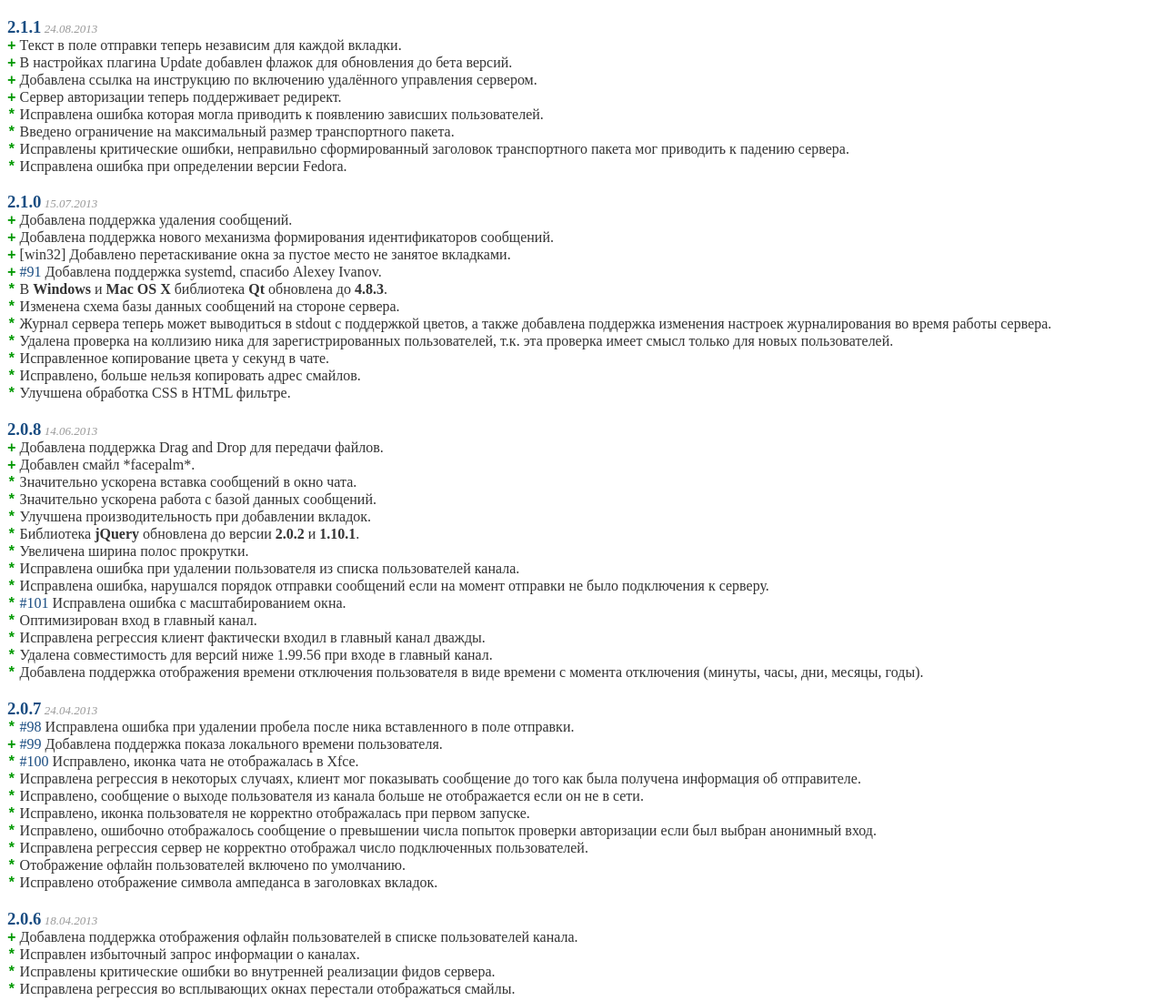
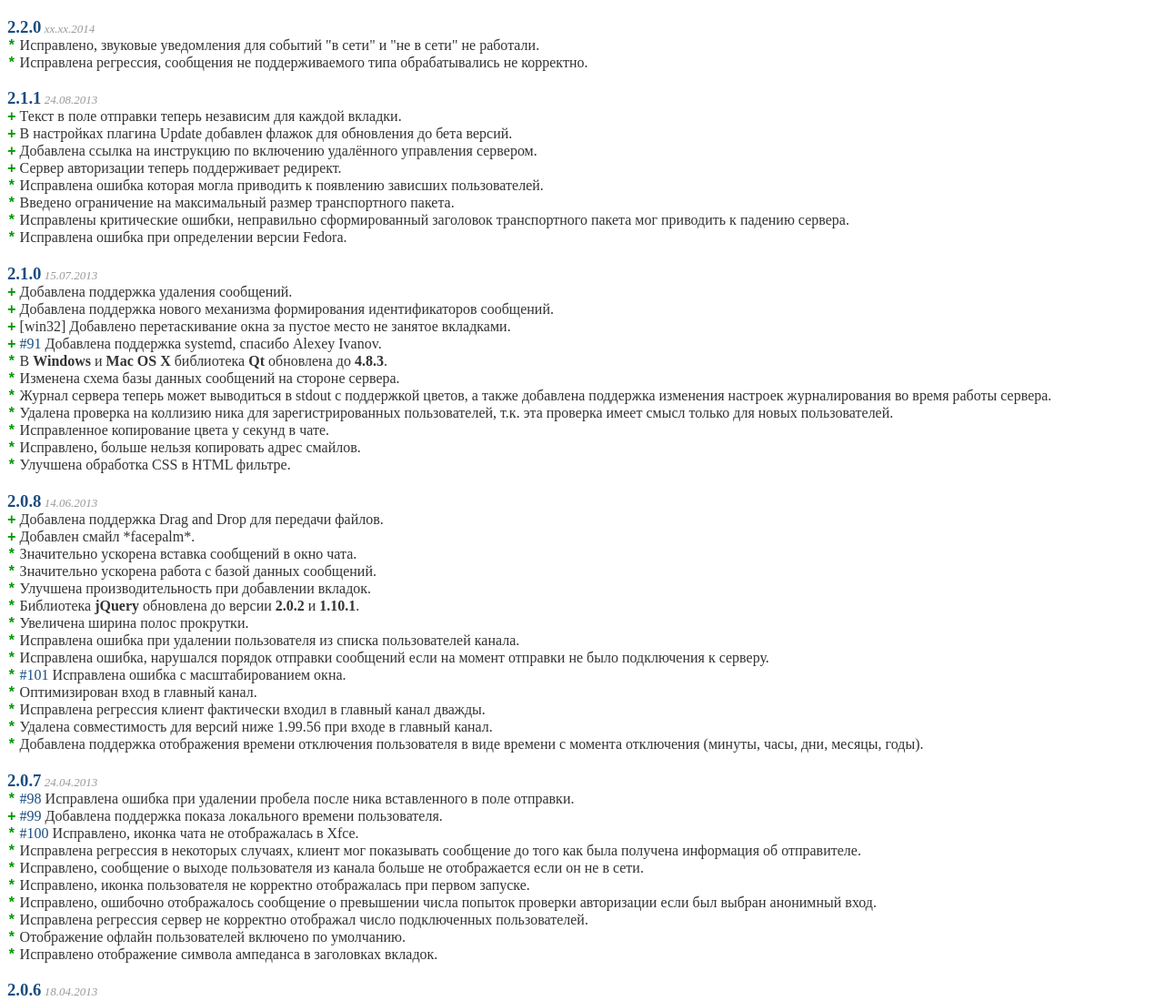
Before and after one commit to impomezia/schat, a plain HTML site: page res/doc/ChangeLog.html in a window 1280 px wide. Shown: the top 1100 px of the page at 91% size. Drawn offline with Linux system fonts and the light colour scheme.

Commit message:
Fix OBS build.

```diff
--- a/res/doc/ChangeLog.html
+++ b/res/doc/ChangeLog.html
@@ -14,6 +14,12 @@
   </style>
 </head>
 <body>
+<h3><a href="http://wiki.schat.me/Simple_Chat_2.2.0">2.2.0</a><i> xx.xx.2014</i></h3>
+<p>
+  <em>*</em> Исправлено, звуковые уведомления для событий "в сети" и "не в сети" не работали.<br>
+  <em>*</em> Исправлена регрессия, сообщения не поддерживаемого типа обрабатывались не корректно.
+</p>
+
 <h3><a href="http://wiki.schat.me/Simple_Chat_2.1.1">2.1.1</a><i> 24.08.2013</i></h3>
 <p>
   <em>+</em> Текст в поле отправки теперь независим для каждой вкладки.<br>
```
Also changed, not shown: 3 other files.
